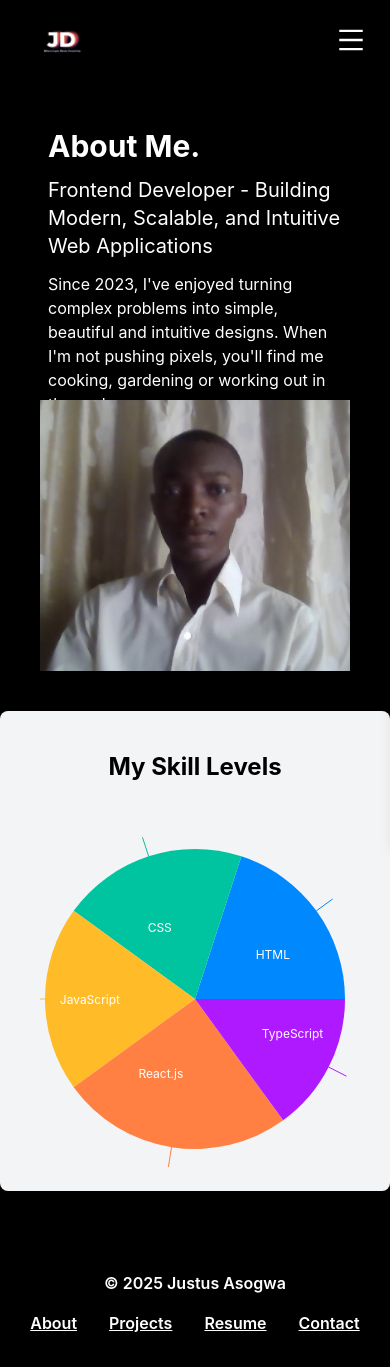
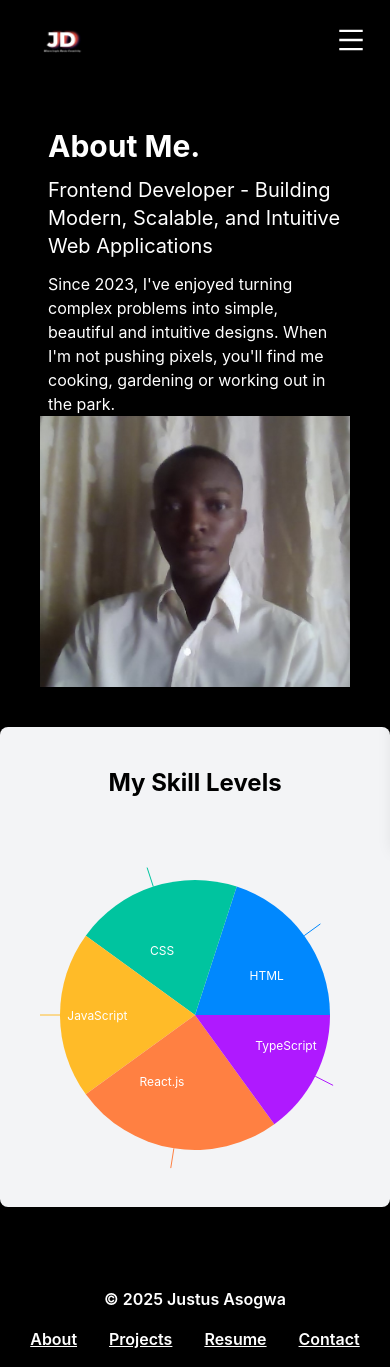
Before and after one commit to Ajay-hum/Portfolio, a React (Vite) app: page /Portfolio/about in a window 390 px wide. Built offline with nearby package versions, Linux system fonts and the light colour scheme.

Commit message:
Bugs Fix deployment

```diff
--- a/src/Components/ContactForm.jsx
+++ b/src/Components/ContactForm.jsx
@@ -46,7 +46,7 @@ export default function ContactForm() {
             id="name"
             name="user_name"
             placeholder="Alex Smith"
-            className="bg-white border border-gray-400 rounded-md p-2 focus:ring focus:ring-black focus:outline-none"
+            className="bg-white border text-black border-gray-400 rounded-md p-2 focus:ring focus:ring-black focus:outline-none"
             required
           />
         </div>
@@ -61,7 +61,7 @@ export default function ContactForm() {
             id="email"
             name="user_email"
             placeholder="alexsmith@gmail.com"
-            className="bg-white border border-gray-300 rounded-md p-2 focus:ring focus:ring-black focus:outline-none"
+            className="bg-white border text-black border-gray-300 rounded-md p-2 focus:ring focus:ring-black focus:outline-none"
             required
           />
         </div>
@@ -76,7 +76,7 @@ export default function ContactForm() {
             name="message"
             rows={5}
             placeholder="Your message"
-            className="bg-white border border-gray-300 rounded-md p-2 focus:ring focus:ring-black focus:outline-none"
+            className="bg-white border text-black border-gray-300 rounded-md p-2 focus:ring focus:ring-black focus:outline-none"
             required
           ></textarea>
         </div>
--- a/src/Components/Footer.jsx
+++ b/src/Components/Footer.jsx
@@ -1,30 +1,53 @@
-import { Link } from 'react-router-dom'
+import { useState } from "react";
+import { useNavigate } from "react-router-dom";
 
 const footerlinks = [
-  { link: "./about", text: "About" },
+  { link: "/about", text: "About" },
   { link: "/projects", text: "Projects" },
   { link: "/downloadcv", text: "Resume" },
-  { link: "./contact", text: "Contact" }
-]
+  { link: "/contact", text: "Contact" },
+];
 
 export default function Footer() {
+  const [loading, setLoading] = useState(false); // Loading state
+  const navigate = useNavigate();
+
+  // Function to handle navigation with loading
+  const handleNavigation = (path) => {
+    setLoading(true); // Start loading
+    setTimeout(() => {
+      navigate(path); // Navigate to the path
+      setLoading(false); // Stop loading after navigation
+    }, 1000); // Simulate loading delay
+  };
+
   return (
     <footer className="relative items-center bg-black gap-4 p-4 flex-col flex md:flex-row md:justify-between lg:px-20 md:px-12 md:py-8 text-white font-semibold">
+      {/* Loading Spinner */}
+      {loading && (
+        <div className="fixed inset-0 bg-black bg-opacity-50 flex items-center justify-center z-50">
+          <div className="spinner border-t-4 border-b-4 border-gray-200 rounded-full w-12 h-12 animate-spin"></div>
+        </div>
+      )}
+
+      {/* Footer Content */}
       <div>
         <p>&copy; {new Date().getFullYear()} Justus Asogwa</p>
       </div>
       <div>
-        <ul className='flex space-x-8'>
+        <ul className="flex space-x-8">
           {footerlinks.map((item, index) => (
             <li key={index}>
-                <Link to={item.link} className='flex hover:text-blue-400 underline'>
+              <button
+                onClick={() => handleNavigation(item.link)} // Navigate with loading
+                className="flex hover:text-blue-400 underline"
+              >
                 {item.text}
-                </Link>
+              </button>
             </li>
           ))}
         </ul>
       </div>
     </footer>
-    // <div></div>
-  )
+  );
 }
--- a/src/Components/Navbar.jsx
+++ b/src/Components/Navbar.jsx
@@ -1,5 +1,5 @@
 import { useState } from "react";
-import { Link } from "react-router-dom";
+import { Link, useNavigate } from "react-router-dom";
 
 import logo from "../Assets/Preview.png";
 
@@ -18,14 +18,32 @@ const navItems = [
 
 export default function Navbar() {
   const [isMenuOpen, setIsMenuOpen] = useState(false);
+  const [loading, setLoading] = useState(false); // Loading state
+  const navigate = useNavigate();
 
   // Function to toggle the menu
   const toggleMenu = () => {
     setIsMenuOpen(!isMenuOpen);
   };
 
+  // Function to handle navigation with loading
+  const handleNavigation = (path) => {
+    setLoading(true); // Start loading
+    setTimeout(() => {
+      navigate(path); // Navigate to the path
+      setLoading(false); // Stop loading after navigation
+    }, 1000); // Simulate loading delay
+  };
+
   return (
     <header className="writing w-full md:pl-4 sm:pl-2 lg:pl-32 pr-6 py-4 flex justify-between items-center shadow-lg fixed bg-black z-50">
+      {/* Loading Spinner */}
+      {loading && (
+        <div className="fixed inset-0 bg-black bg-opacity-50 flex items-center justify-center z-50">
+          <div className="spinner border-t-4 border-b-4 border-gray-200 rounded-full w-12 h-12 animate-spin"></div>
+        </div>
+      )}
+
       {/* Logo Section */}
       <nav className="flex items-center pl-10">
         <Link to="/" className="w-12 h-12 rounded-3xl">
@@ -40,16 +58,18 @@ export default function Navbar() {
         } transition-transform duration-300 md:static md:translate-x-0 md:flex md:items-center md:mr-36`}
       >
         {/* Links Section */}
-        <ul className="flex flex-col md:flex-row md:space-x-4 max-sm:gap-3 p-6 md:p-0">
+        <ul className="flex flex-col md:flex-row md:space-x-4 max-767px:gap-3 p-6 md:p-0">
           {navItems.map((item, index) => (
             <li key={index}>
-              <Link
-                to={item.link}
+              <button
+                onClick={() => {
+                  setIsMenuOpen(false); // Close menu
+                  handleNavigation(item.link); // Navigate with loading
+                }}
                 className="name hover:text-blue-400 underline"
-                onClick={() => setIsMenuOpen(false)} // Close menu on link click
               >
                 {item.text}
-              </Link>
+              </button>
             </li>
           ))}
         </ul>
@@ -74,10 +94,7 @@ export default function Navbar() {
       </div>
 
       {/* Hamburger Menu Icon */}
-      <div
-        onClick={toggleMenu}
-        className="text-white md:hidden cursor-pointer"
-      >
+      <div onClick={toggleMenu} className="text-white md:hidden cursor-pointer">
         <AiOutlineMenu size={30} />
       </div>
     </header>
--- a/src/Components/Navbar2.jsx
+++ b/src/Components/Navbar2.jsx
@@ -1,4 +1,4 @@
-import React, { useState } from "react";
+import { useState } from "react";
 import { Link } from "react-router-dom";
 
 import logo from "../Assets/Preview.png";
@@ -25,31 +25,27 @@ export default function Navbar() {
   };
 
   return (
-    <header className="w-full px-6 py-4 md:px-20 md:py-4 flex justify-between items-center shadow-lg fixed top-0 left-0 bg-white z-50">
+    <header className="writing w-full md:pl-4 sm:pl-2 lg:pl-32 pr-6 py-4 flex justify-between items-center shadow-lg fixed bg-black z-50">
       {/* Logo Section */}
-      <nav className="flex items-center">
+      <nav className="flex items-center pl-10">
         <Link to="/" className="w-12 h-12 rounded-3xl">
           <img src={logo} alt="Icon" />
         </Link>
-        <div className="name text-lg flex ml-2 flex-col">
-          <h1>Mary</h1>
-          <h1>ASOGWA</h1>
-        </div>
       </nav>
 
       {/* Toggle Menu for Small Screens */}
       <div
-        className={`fixed top-0 right-0 h-full w-3/4 bg-white shadow-lg transform ${
+        className={`fixed top-0 right-0 h-full w-1/2 md:w-2/5 bg-black md:mr-12 shadow-lg transform ${
           isMenuOpen ? "translate-x-0" : "translate-x-full"
-        } transition-transform duration-300 md:static md:translate-x-0 md:flex md:items-center md:space-x-8`}
+        } transition-transform duration-300 md:static md:translate-x-0 md:flex md:items-center md:mr-36`}
       >
         {/* Links Section */}
-        <ul className="flex flex-col md:flex-row md:space-x-8 p-6 md:p-0">
+        <ul className="flex flex-col md:flex-row md:space-x-4 max-sm:gap-3 p-6 md:p-0">
           {navItems.map((item, index) => (
             <li key={index}>
               <Link
                 to={item.link}
-                className="name text-gray-800 hover:text-blue-400 underline"
+                className="name hover:text-blue-400 underline"
                 onClick={() => setIsMenuOpen(false)} // Close menu on link click
               >
                 {item.text}
@@ -59,7 +55,7 @@ export default function Navbar() {
         </ul>
 
         {/* Social Icons Section */}
-        <div className="flex space-x-4 md:space-x-6 p-6 md:p-0">
+        <div className="flex space-x-4 sm:ml-6 md:ml-12 p-6 md:p-0">
           <a href="https://www.linkedin.com/in/justus-asogwa-726427293">
             <ImLinkedin size={30} className="hover:text-blue-400" />
           </a>
@@ -71,7 +67,7 @@ export default function Navbar() {
         {/* Close Button for Mobile */}
         <div
           onClick={toggleMenu}
-          className="absolute top-4 right-4 text-gray-800 md:hidden"
+          className="absolute top-7 right-4 text-white border-white border-2 md:hidden cursor-pointer"
         >
           <AiOutlineClose size={30} />
         </div>
@@ -80,10 +76,23 @@ export default function Navbar() {
       {/* Hamburger Menu Icon */}
       <div
         onClick={toggleMenu}
-        className="text-gray-800 md:hidden cursor-pointer"
+        className="text-white md:hidden cursor-pointer"
       >
         <AiOutlineMenu size={30} />
       </div>
     </header>
   );
 }
+
+<div className="flex justify-center items-center">
+        <img
+          src={img}
+          alt="Example"
+          className="h-72 md:h-96 w-full"
+        />
+        <img
+          src={profile}
+          alt="Small Photo"
+          className="absolute left-3/4 transform -translate-x-1/2 rounded-full border-white shadow-lg max-325px:bottom-10 max-375px:bottom-32 max-414px:bottom-48 max-480px:bottom-52 max-600px:bottom-60 md:bottom-72 lg:bottom-80 xl:bottom-96 w-40 h-40 md:w-80 md:h-80 border-4 "
+        />
+      </div>
--- a/src/Components/SkillPiechart.jsx
+++ b/src/Components/SkillPiechart.jsx
@@ -58,7 +58,7 @@ import {
             nameKey="skill"
             cx="50%"
             cy="50%"
-            outerRadius={150}
+            outerRadius={135}
             fill="#8884d8"
             label={renderCustomizedLabel}
             stroke="none" // Removes the stroke
--- a/src/Pages/About.jsx
+++ b/src/Pages/About.jsx
@@ -6,7 +6,7 @@ export default function About() {
   return (
     <div className="pt-20">
       <div className="m-10 md:m-14 md:flex">
-        <div className="flex flex-col gap-3 p-2 xl:px-16 md:pt-16 md:w-1/2 h-64">
+        <div className="flex flex-col gap-3 p-2 xl:px-16 md:pt-16 mb-10 md:w-1/2 h-64">
           <h3 className="md:text-4xl font-bold text-3xl">About Me.</h3>
           <p className="md:text-2xl text-xl">
             Frontend Developer - Building Modern, Scalable, and Intuitive Web Applications
--- a/src/Pages/Home.jsx
+++ b/src/Pages/Home.jsx
@@ -5,6 +5,7 @@ import { Link } from 'react-router-dom';
 import profile from '../Assets/profile photo.jpg';
 import img from '../Assets/future.jpeg';
 import curateImg from '../Assets/ProjectImgs/curate.png'; // Import your images here
+import { FaGripLinesVertical } from 'react-icons/fa6';
 
 const images = {
   'curate.png': curateImg,
@@ -40,7 +41,7 @@ export default function Home() {
         <img
           src={profile}
           alt="Small Photo"
-          className="absolute z-100 left-3/4 transform -translate-x-1/2 rounded-full border-white shadow-lg max-[364px]:bottom-52 max-[767px]:bottom-52 w-40 h-40 md:bottom-[90px] md:w-80 md:h-80 border-4 "
+          className="absolute z-100 left-3/4 transform -translate-x-1/2 rounded-full border-white shadow-lg max-480px:bottom-52 max-600px:bottom-52 sm:bottom-52 w-40 h-40 md:bottom-[90px] md:w-80 md:h-80 border-4 "
         />
       </div>
       <div className="flex flex-col justify-center items-center mt-20 md:mt-28">
@@ -64,7 +65,7 @@ export default function Home() {
         <span className="mx-4">MY LATEST WORK</span>
         <hr className="flex-grow border-t border-gray-400 mr-14 md:mr-32" />
       </div>
-      <div className='px-10 sm:px-20 gap-4 items-center justify-between grid grid-cols-1 sm:grid-cols-2 md:grid-cols-2 lg:grid-cols-3'>
+      <div className='p-10 md:px-20 gap-4 items-center justify-between grid grid-cols-1 sm:grid-cols-2 md:grid-cols-2 lg:grid-cols-3'>
         {
           data.map(({ imgSrc, Title, grade, description }, index) => {
             const imagePath = images[imgSrc]; // Get the correct image path
@@ -74,7 +75,7 @@ export default function Home() {
                 <div className='bg-gray-500 m-6 h-52 relative overflow-hidden group'>
                   <img src={imagePath} alt={Title} className='h-full w-full object-cover'/>
 
-                  <div className="absolute flex items-center text-center over p-0 justify-center flex-col w-full bottom-0 h-full transition-all duration-300 opacity-0 group-hover:opacity-100 group-hover:h-full">
+                  <div className="absolute flex items-center over p-0 justify-center flex-col w-full bottom-0 h-full transition-all duration-300 opacity-0 group-hover:opacity-100 group-hover:h-full">
                     <h3 className='text-white font-semibold'>{Title}</h3>
                     <p className='text-white text-lg'>({grade})</p>
                   </div>
@@ -86,7 +87,7 @@ export default function Home() {
                     </h6>
                   </div> */}
 
-                  <p className='text-md text-black'>
+                  <p className='text-xs text-black'>
                     {description}
                   </p>
                 </div>
--- a/tailwind.config.js
+++ b/tailwind.config.js
@@ -5,7 +5,21 @@ module.exports = {
     './public/index.html', // Include your HTML files if necessary
   ],
   theme: {
-    extend: {},
+    extend: {
+      screens: {
+        'max-325px': { max: '325px' },
+        'max-375px': { max: '375px' },
+        'max-414px': { max: '414px' },
+        'max-480px': { max: '480px' },
+        'max-600px': { max: '600px' },
+        'max-767px': { max: '767px' },
+        sm: '640px',  // Small screens
+        md: '768px',  // Medium screens (Tablets)
+        lg: '1024px', // Large screens (Laptops)
+        xl: '1280px', // Extra-large screens (Desktops)
+        '2xl': '1536px', // Double extra-large screens
+      }
+    },
   },
   plugins: [],
 };
```
Lines whose indentation alone changed are shown as unchanged.
